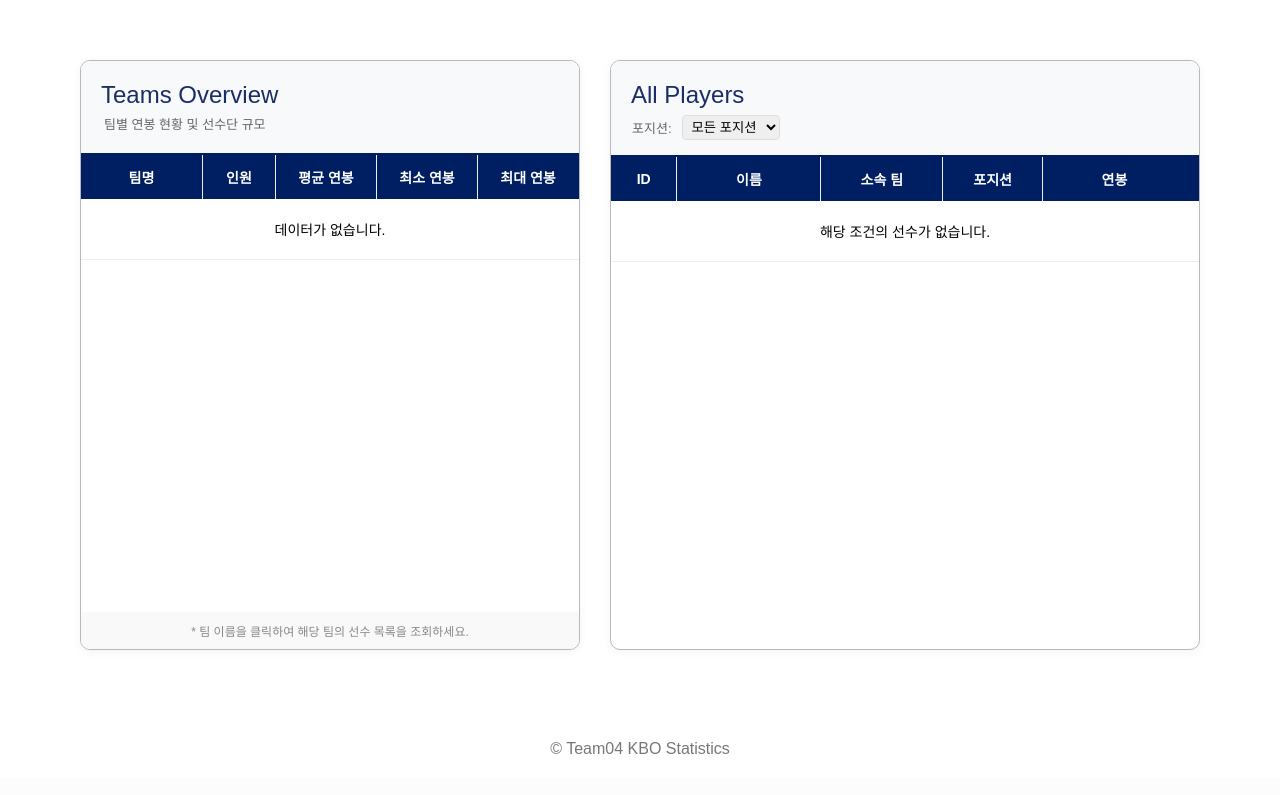
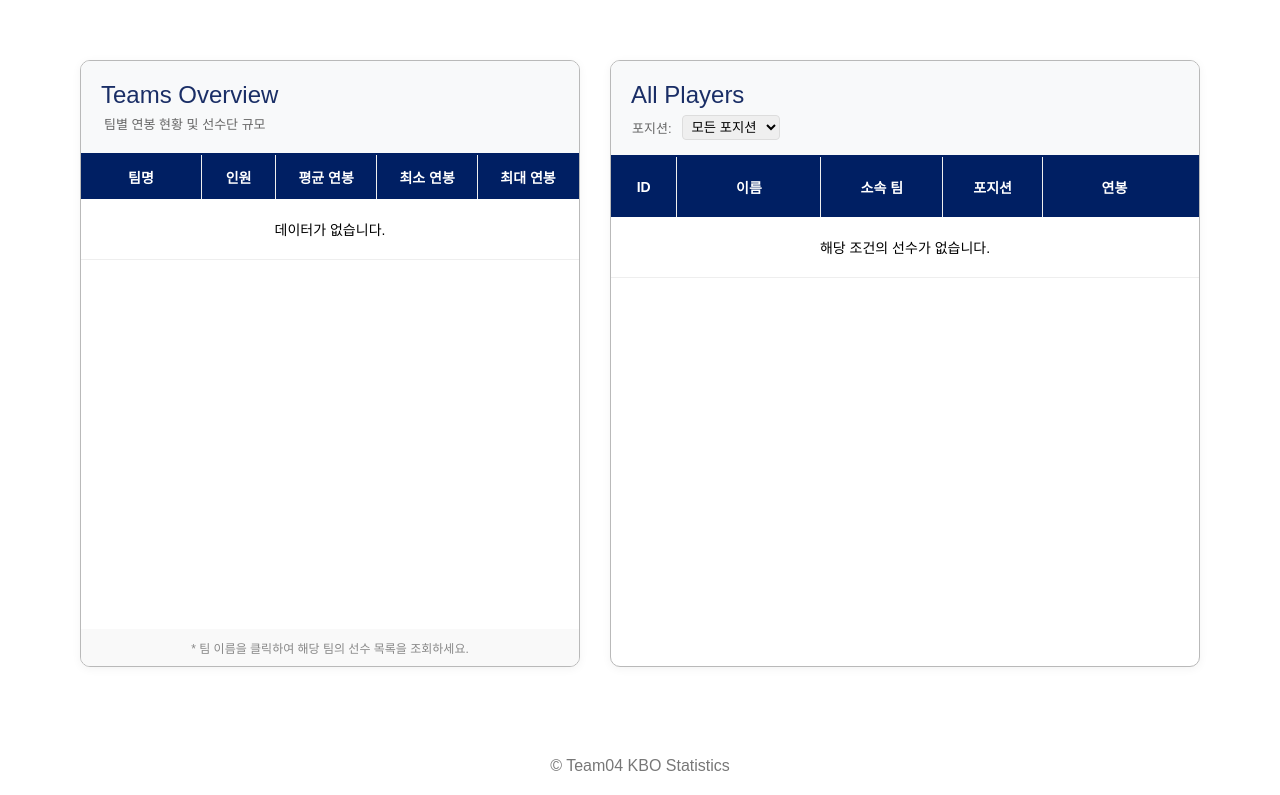
Before and after one commit to Yeolmaeg/BDAProject, a PHP site: page /players.php in a window 1280 px wide. Shown: the part 109-904 px from the top of the page. Before the commit the page ends 863 px from the top, so only its background shows below. Run offline with PHP 8.4, Linux system fonts and the light colour scheme; data that the repository does not hold is empty; some web fonts are replaced.

Commit message:
players 페이지 스타일 업데이트

```diff
--- a/public/style.css
+++ b/public/style.css
@@ -869,7 +869,7 @@ select.filter-toggle option {
     box-shadow: 0 2px 10px rgba(0,0,0,0.05);
     display: flex;
     flex-direction: column;
-    height: 590px;
+    height: 607px;
     border: 1px solid #b9b9b9;
     overflow: hidden; /* 내부 요소가 넘치지 않도록 방지 */
 }
@@ -943,7 +943,7 @@ select.filter-toggle option {
 }
 
 .panel.left .t-cell {
-    padding: 12px 8px;
+    padding: 12px 10px;
 }
 
 .panel.right .table-head {
@@ -967,7 +967,7 @@ select.filter-toggle option {
 }
 
 .panel.right .t-cell {
-    padding: 12px 5px;
+    padding: 20px 5px;
 }
 
 .left .t-cell {
```
